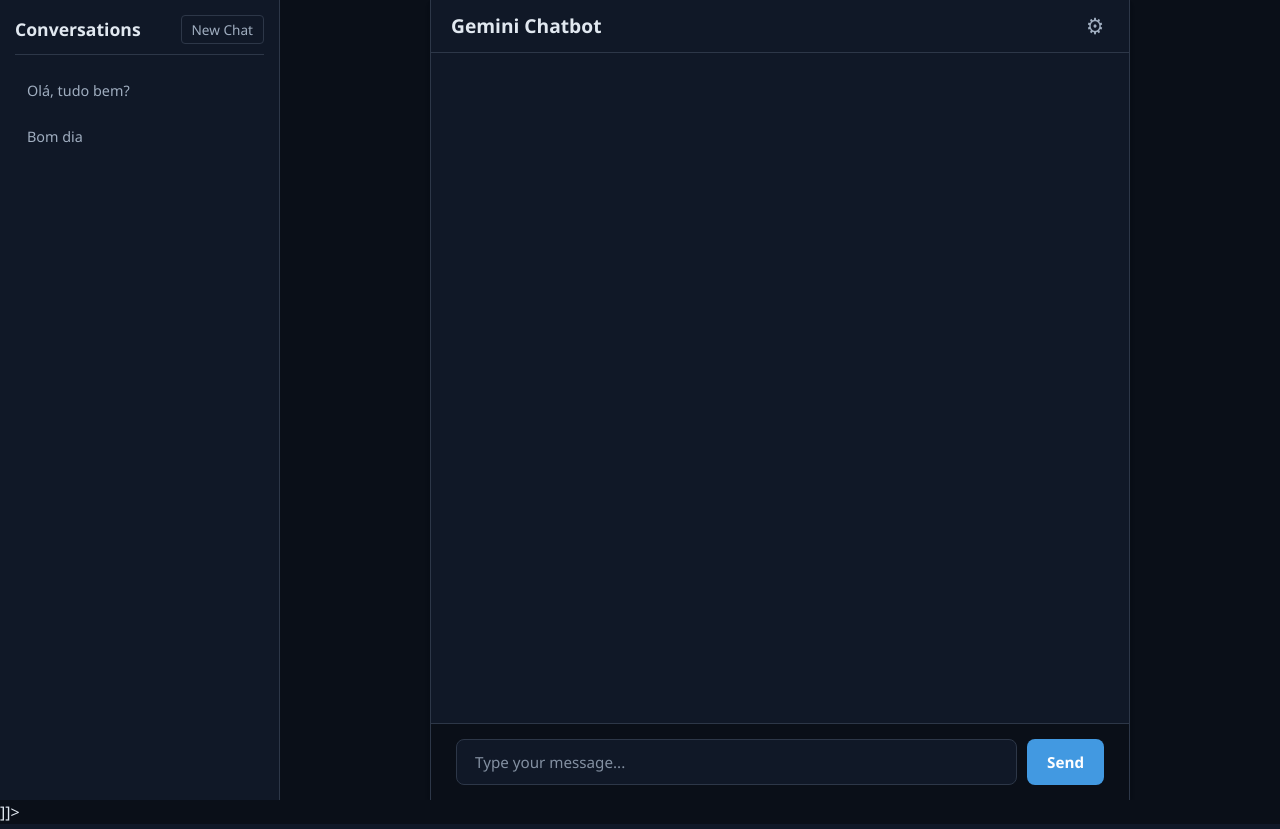
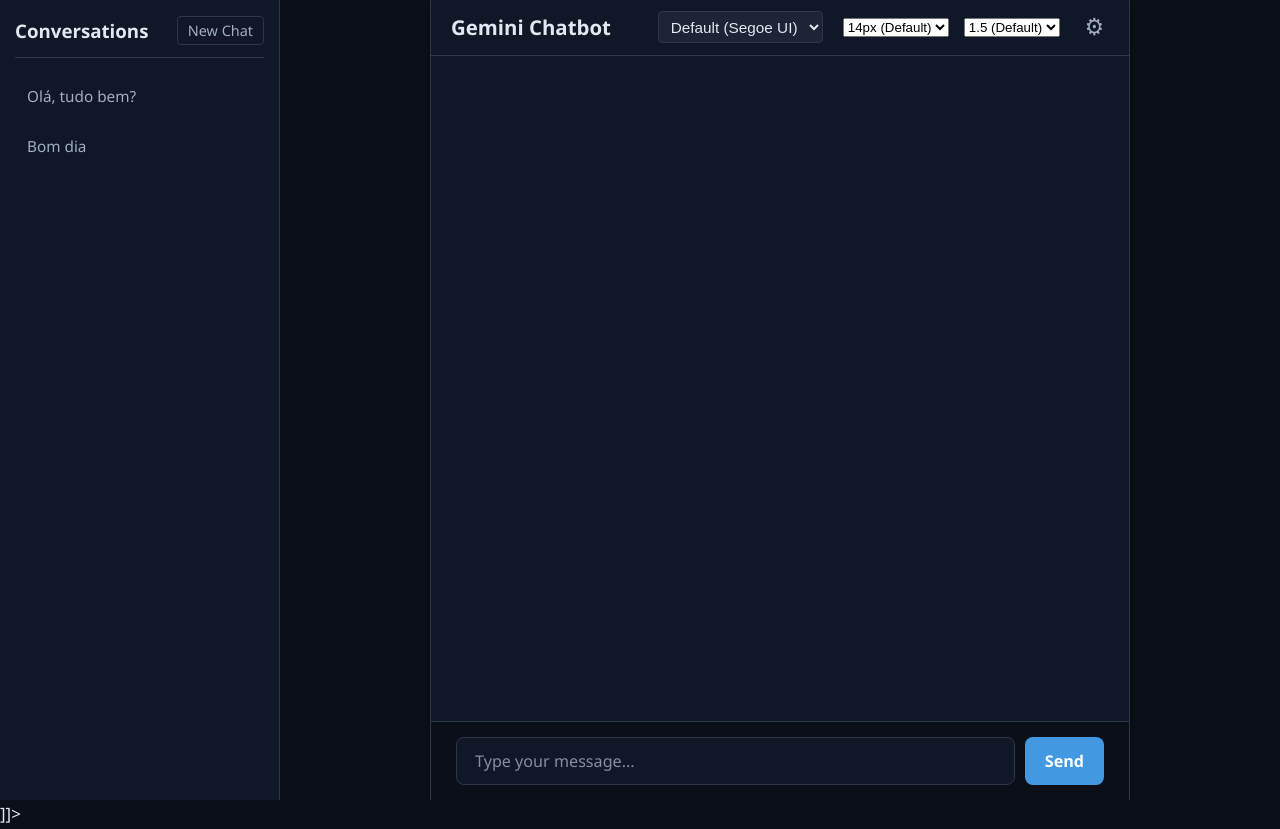
Before and after one commit to mmonso/ai_assitant, a Flask app: page / in a window 1280 px wide. Run offline with Flask 2, Linux system fonts and the light colour scheme; a user stored in the database is signed in; data comes from the database, SQL or seed files in the repository; both versions use the stored data as it was after the commit; some libraries are stand-ins or nearby versions.

Commit message:
feat: Add font size and line spacing controls

```diff
--- a/static/base.css
+++ b/static/base.css
@@ -66,8 +66,8 @@
     font-family: var(--font-sans);
     background-color: var(--bg-primary);
     color: var(--text-primary);
-    font-size: 16px;
-    line-height: 1.5;
+    font-size: 17px; /* Increased from 16px */
+    line-height: 1.7;
     overflow: hidden; /* Prevent body scroll */
 }
 
--- a/static/chat.css
+++ b/static/chat.css
@@ -61,7 +61,7 @@
     border-radius: var(--border-radius-lg);
     max-width: 75%; /* Max width */
     word-wrap: break-word;
-    line-height: 1.45;
+    line-height: var(--chat-line-height, 1.45); /* Use variable set by JS */
     box-shadow: var(--shadow-sm);
 }
 
--- a/static/layout.css
+++ b/static/layout.css
@@ -45,3 +45,33 @@
 /* Specific scrollbar for sidebar (thinner) */
 #sidebar::-webkit-scrollbar { width: 6px; }
 #sidebar::-webkit-scrollbar-thumb { border: 1px solid var(--bg-secondary); } /* Adjust border to match sidebar bg */
+
+/* --- Font Selector Styling --- */
+#font-selector {
+    background-color: var(--bg-tertiary);
+    color: var(--text-primary);
+    border: 1px solid var(--border-color);
+    border-radius: var(--border-radius-sm);
+    padding: 5px 8px; /* Adjust padding */
+    font-size: 0.9em; /* Slightly smaller font */
+    cursor: pointer;
+    transition: border-color 0.2s ease, background-color 0.2s ease;
+    height: 32px; /* Match button height if needed */
+    margin-right: 5px; /* Add some space before the settings button */
+}
+
+#font-selector:hover {
+    border-color: var(--border-focus);
+    background-color: var(--bg-hover);
+}
+
+#font-selector:focus {
+    outline: none;
+    border-color: var(--border-focus);
+    box-shadow: 0 0 0 2px rgba(var(--border-focus-rgb), 0.3);
+}
+
+#font-selector option {
+    background-color: var(--bg-tertiary);
+    color: var(--text-primary);
+}
--- a/static/script.js
+++ b/static/script.js
@@ -15,6 +15,9 @@
     const openSettingsButton = document.getElementById('open-settings-button');
     const settingsPopoverLevel1 = document.getElementById('settings-popover-level1');
     const settingsModalPlaceholder = document.getElementById('settings-modal-placeholder');
+    const fontSelector = document.getElementById('font-selector'); // Added font selector
+    const fontSizeSelector = document.getElementById('font-size-selector'); // New
+    const lineSpacingSelector = document.getElementById('line-spacing-selector'); // New
 
     // --- Initialize Managers ---
     convManager.initConversationManager(conversationList, chatBox, userInput);
@@ -159,6 +162,47 @@
         ui.hideAllPopovers(e, settingsPopoverLevel1);
     });
 
+    // Font Selector Logic
+    if (fontSelector) {
+        fontSelector.addEventListener('change', (e) => {
+            const selectedFont = e.target.value;
+            document.body.style.fontFamily = selectedFont;
+            console.log(`Font changed to: ${selectedFont}`);
+            // TODO: Implement dynamic loading for Google Fonts if needed
+            // Example: Check if font needs loading and add a <link> element to <head>
+        });
+
+        // Optional: Apply initial font from selector if it's not the default
+        // This could also be handled by setting the default font in base.css
+        // document.body.style.fontFamily = fontSelector.value;
+    }
+
+    // Font Size Selector Logic
+    if (fontSizeSelector) {
+        fontSizeSelector.addEventListener('change', (e) => {
+            const selectedSize = e.target.value;
+            document.body.style.fontSize = selectedSize;
+            console.log(`Font size changed to: ${selectedSize}`);
+            // Optional: Save this preference (e.g., localStorage or backend)
+        });
+        // Optional: Apply initial size
+        // document.body.style.fontSize = fontSizeSelector.value;
+    }
+
+    // Line Spacing Selector Logic
+    if (lineSpacingSelector) {
+        lineSpacingSelector.addEventListener('change', (e) => {
+            const selectedSpacing = e.target.value;
+            if (chatBox) chatBox.style.setProperty('--chat-line-height', selectedSpacing); // Use CSS variable
+            console.log(`CSS variable --chat-line-height set to: ${selectedSpacing}`);
+            // Optional: Save this preference
+        });
+        // Optional: Apply initial spacing
+        // document.body.style.lineHeight = lineSpacingSelector.value; // Old way
+        // Apply initial spacing to chatBox
+        if (chatBox) chatBox.style.setProperty('--chat-line-height', lineSpacingSelector.value); // Use CSS variable
+    }
+
 
     // --- Initialization ---
     console.log("Initializing conversation list...");
--- a/templates/index.html
+++ b/templates/index.html
@@ -14,6 +14,10 @@
     <link rel="stylesheet" href="{{ url_for('static', filename='settings.css') }}">
     <!-- highlight.js CSS theme (e.g., github-dark) -->
     <link rel="stylesheet" href="https://cdnjs.cloudflare.com/ajax/libs/highlight.js/11.9.0/styles/github-dark.min.css">
+    <!-- Google Fonts Import -->
+    <link rel="preconnect" href="https://fonts.googleapis.com">
+    <link rel="preconnect" href="https://fonts.gstatic.com" crossorigin>
+    <link href="https://fonts.googleapis.com/css2?family=Inter:wght@400&family=Lora:wght@400&family=Merriweather:wght@400&family=Noto+Sans:wght@400&family=Nunito+Sans:wght@400&family=Open+Sans:wght@400&family=Poppins:wght@400&family=Raleway:wght@400&family=Roboto+Slab:wght@400&display=swap" rel="stylesheet">
 </head>
 <body>
     <div id="app-container"> <!-- Renamed container for clarity and structure -->
@@ -33,6 +37,41 @@
                     <!-- Optional: Display username if passed from Flask -->
                     <!-- {% if username %}<span>Welcome, {{ username }}!</span>{% endif %} -->
                     <div style="display: flex; align-items: center; gap: 15px; position: relative;"> <!-- Wrapper for buttons, added position:relative -->
+                        <!-- Font Selector Dropdown -->
+                        <select id="font-selector" title="Select Font">
+                            <option value="'Segoe UI', Tahoma, Geneva, Verdana, sans-serif">Default (Segoe UI)</option>
+                            <option value="'Poppins', sans-serif">Poppins</option>
+                            <option value="'Raleway', sans-serif">Raleway</option>
+                            <option value="'Noto Sans', sans-serif">Noto Sans</option>
+                            <option value="'Roboto Slab', serif">Roboto Slab</option>
+                            <option value="'Inter', sans-serif">Inter</option>
+                            <option value="'Open Sans', sans-serif">Open Sans</option>
+                            <option value="'Nunito Sans', sans-serif">Nunito Sans</option>
+                            <option value="'Merriweather', serif">Merriweather</option>
+                            <option value="'Lora', serif">Lora</option>
+                        </select>
+                        <!-- Font Size Selector Dropdown -->
+                        <select id="font-size-selector" title="Select Font Size">
+                            <option value="12px">12px</option>
+                            <option value="13px">13px</option>
+                            <option value="14px" selected>14px (Default)</option>
+                            <option value="15px">15px</option>
+                            <option value="16px">16px</option>
+                            <option value="17px">17px</option>
+                            <option value="18px">18px</option>
+                        </select>
+                        <!-- Line Spacing Selector Dropdown -->
+                        <select id="line-spacing-selector" title="Select Line Spacing">
+                            <option value="1.2">1.2</option>
+                            <option value="1.3">1.3</option>
+                            <option value="1.4">1.4</option>
+                            <option value="1.5" selected>1.5 (Default)</option>
+                            <option value="1.6">1.6</option> <!-- Added 1.6 for more options -->
+                            <option value="1.7">1.7</option>
+                            <option value="1.8">1.8</option>
+                            <option value="1.9">1.9</option>
+                            <option value="2.0">2.0</option>
+                        </select>
                         <button id="open-settings-button" class="settings-link" title="Settings">&#9881;</button> <!-- Back to button -->
                         <!-- Level 1 Settings Popover -->
                         <div id="settings-popover-level1" class="settings-popover">
```
Also changed, not shown: chat_history.db.
